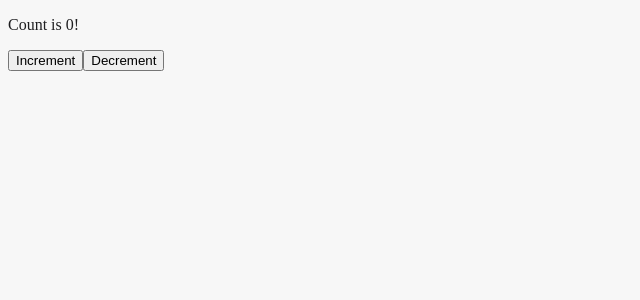
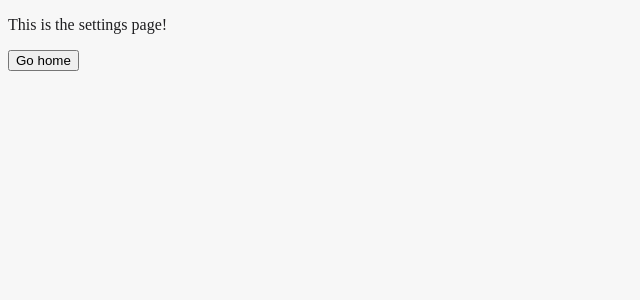
Before and after one commit to vinay0x/electrojet, a React app: page /settings in a window 1280 px wide. Shown: the top 300 px of the page, without its empty margins (0-640 px from the left). Built offline with nearby package versions, Linux system fonts and the light colour scheme.

Commit message:
React Router example. App.jsx moved to components.

```diff
--- a/src/App.jsx
+++ b/src/components/App.jsx
@@ -1,8 +1,9 @@
 import React from 'react'
 import { connect } from 'react-redux'
 import PropTypes from 'prop-types'
-import { increment, decrement } from './reducers/count'
-import './styles/main.css'
+import { push } from 'connected-react-router'
+import { increment, decrement } from '../reducers/count'
+import '../styles/main.css'
 
 const mapStateToProps = (state) => ({
   count: state.count
@@ -14,6 +15,9 @@ const mapDispatchToProps = dispatch => ({
   },
   decrement () {
     dispatch(decrement())
+  },
+  gotoSettings () {
+    dispatch(push('/settings'))
   }
 })
 
@@ -22,13 +26,14 @@ class App extends React.Component {
   static propTypes = {
     increment: PropTypes.func.isRequired,
     decrement: PropTypes.func.isRequired,
+    gotoSettings: PropTypes.func.isRequired,
     count: PropTypes.number.isRequired
   }
   state = {
     counter: 1
   }
   render () {
-    const { increment, decrement, count } = this.props
+    const { increment, decrement, gotoSettings, count } = this.props
     return (
       <div>
         <p>Count is { count }!</p>
@@ -38,6 +43,9 @@ class App extends React.Component {
         <button
           onClick={decrement}
         >Decrement</button>
+        <button
+          onClick={gotoSettings}
+        >Go to Settings</button>
       </div>
     )
   }
--- /dev/null
+++ b/src/components/Settings.jsx
@@ -0,0 +1,33 @@
+import React from 'react'
+import { connect } from 'react-redux'
+import { push } from 'connected-react-router'
+import PropTypes from 'prop-types'
+import '../styles/main.css'
+
+const mapDispatchToProps = dispatch => ({
+  gotoHome () {
+    dispatch(push('/'))
+  }
+})
+@connect(null, mapDispatchToProps)
+class App extends React.Component {
+  static propTypes = {
+    gotoHome: PropTypes.func.isRequired
+  }
+  state = {
+    counter: 1
+  }
+  render () {
+    const { gotoHome } = this.props
+    return (
+      <div>
+        <p>This is the settings page!</p>
+        <button
+          onClick={gotoHome}
+        >Go home</button>
+      </div>
+    )
+  }
+}
+
+export default App
--- a/src/index.js
+++ b/src/index.js
@@ -4,11 +4,11 @@ import { Provider } from 'react-redux'
 import { ConnectedRouter } from 'connected-react-router'
 
 import store, { history } from './store'
-import App from './App.jsx'
+import Routes from './routes'
 
 ReactDOM.render(
   <Provider store={store}>
     <ConnectedRouter history={history}>
-      <App />
+      <Routes />
     </ConnectedRouter>
   </Provider>, document.getElementById('app'))
--- /dev/null
+++ b/src/routes/index.js
@@ -0,0 +1,13 @@
+import React from 'react'
+import { Switch, Route } from 'react-router'
+import App from '../components/App'
+import Settings from '../components/Settings'
+
+const Routes = (props) => (
+  <Switch>
+    <Route exact path="/" component={App} />
+    <Route path="/settings" component={Settings} />
+  </Switch>
+)
+
+export default Routes
```
